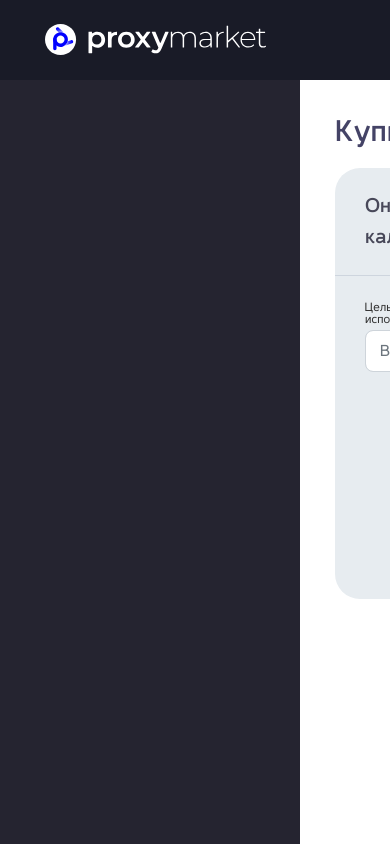
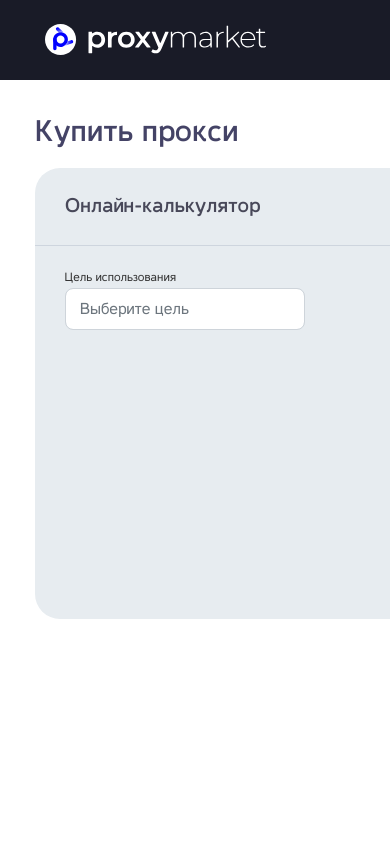
Before and after one commit to Pelmenya/proxy-market-calculator, a React (Create React App) app: page / in a window 390 px wide. Shown: the top 844 px of the page. Built offline with nearby package versions, Linux system fonts and the light colour scheme.

Commit message:
Рефакторинг компонент

```diff
--- a/src/components/app.module.css
+++ b/src/components/app.module.css
@@ -17,7 +17,7 @@
     display: grid;
     width: 100vw;
     height: 100vh;
-    grid-template-columns: 300px minmax(320px, 985px) auto;
+    grid-template-columns: 300px minmax(320px, 1020px) auto;
 	grid-template-rows: 80px auto;
 
     grid-template-areas:
@@ -48,4 +48,14 @@
     grid-area: main;
     padding-top: 25px;
     padding-left: 35px;
+    padding-right: 35px;
 }
+
+@media (max-width: 1025px) {
+    .app {
+        grid-template-areas:
+        "header header header"
+        "main main ."
+    }
+
+}
--- /dev/null
+++ b/src/components/dashboard/components/dashboard-body/dashbord-body.tsx
@@ -0,0 +1,6 @@
+import { TBaseProps } from '../../../../types/t-base-props';
+import styles from '../../dashboard.module.css';
+
+export const DashboardBody = ({ children }: TBaseProps) => (
+    <div className={styles.body}>{children}</div>
+);
--- a/src/components/dashboard/dashboard-step-one/dashboard-step-one.tsx
+++ b/src/components/dashboard/dashboard-step-one/dashboard-step-one.tsx
@@ -5,6 +5,7 @@ import { ProxyItem } from '../proxy-item/proxy-item';
 
 import styles from '../dashboard.module.css';
 import { TotalCost } from '../../total-cost/total-cost';
+import { DashboardBody } from '../components/dashboard-body/dashbord-body';
 
 export const DashboardStepOne = () => {
     const clearBtnId = 'clear-button';
@@ -27,14 +28,16 @@ export const DashboardStepOne = () => {
                     onClick={handlerOnClickClearBtn}
                 />
             </DashboardHead>
-            <div className={styles.body}>
+            <DashboardBody>
+                <>
                     <ProxyItem
                         handlerIsInit={setIsInit}
                         isInit={isInit}
                         proxyId={0}
                     />
                     <TotalCost />
-            </div>
+                </>
+            </DashboardBody>
         </div>
     );
 };
--- a/src/components/dashboard/dashboard-step-two/dashboard-step-two.tsx
+++ b/src/components/dashboard/dashboard-step-two/dashboard-step-two.tsx
@@ -17,6 +17,7 @@ import { useTotalCost } from '../../../hooks/use-total-cost/use-total-cost';
 import { setTotalCost } from '../../../redux/slices/total-cost';
 import { getTotalCostState } from '../../../redux/selectors/total-cost';
 import { ProxyReady } from '../proxy-ready/proxy-ready';
+import { DashboardBody } from '../components/dashboard-body/dashbord-body';
 
 export const DashboardStepTwo = () => {
     const dispatch = useAppDispatch();
@@ -40,8 +41,6 @@ export const DashboardStepTwo = () => {
         const filterProxys = proxys
             .filter((proxy) => proxy.id !== id)
             .map((proxy, idx) => ({ ...proxy, id: idx }));
-        const last = filterProxys[filterProxys.length - 1];
-
         dispatch(setProxys(filterProxys));
         setReadyOrders(readyOrders - 1);
     };
@@ -70,16 +69,13 @@ export const DashboardStepTwo = () => {
                 {readyOrders === 1 ? (
                     <div className="d-flex flex-column gap-4">
                         <div className="d-flex justify-content-between align-items-center">
-                            <ProxyReady proxy={proxys[0]} />
-                            <ButtonLink
-                                icon="delete"
+                            <ProxyReady
+                                proxy={proxys[0]}
                                 onClick={() => {
                                     setReadyOrders(readyOrders - 1);
                                     handlerSetInitProxysState();
                                 }}
-                            >
-                                <>Удалить</>
-                            </ButtonLink>
+                            />
                         </div>
                         <ButtonLink icon="plus" onClick={handlerAddProxy}>
                             <>Добавить позицию</>
@@ -94,16 +90,13 @@ export const DashboardStepTwo = () => {
                                         key={proxy.id}
                                         className="d-flex justify-content-between align-items-center"
                                     >
-                                        <ProxyReady proxy={proxy} />
-                                        <ButtonLink
-                                            icon="delete"
+                                        <ProxyReady
+                                            proxy={proxy}
                                             onClick={() => {
                                                 setReadyOrders(readyOrders - 1);
                                                 handlerDeleteProxy(proxy.id);
                                             }}
-                                        >
-                                            <>Удалить</>
-                                        </ButtonLink>
+                                        />
                                     </div>
                                 );
                         })}
@@ -132,9 +125,9 @@ export const DashboardStepTwo = () => {
                     </div>
                 )}
             </DashboardHead>
-            <div className={styles.body}>
+            <DashboardBody>
                 <TotalCost />
-            </div>
+            </DashboardBody>
         </div>
     );
 };
--- a/src/components/dashboard/proxy-item/proxy-item.module.css
+++ b/src/components/dashboard/proxy-item/proxy-item.module.css
@@ -5,3 +5,12 @@
     gap: 20px;
     grid-template-rows: 1fr 1fr;
 }
+
+@media (max-width: 765px) {
+    .container {
+        grid-template-columns: 1fr 1fr;
+        grid-auto-columns: min-content;
+        gap: 10px;
+        grid-template-rows: 1fr 1fr 1fr;
+    }
+}
--- a/src/components/dashboard/proxy-ready/proxy-ready.tsx
+++ b/src/components/dashboard/proxy-ready/proxy-ready.tsx
@@ -1,13 +1,22 @@
 import { TProxy } from '../../../redux/slices/proxys';
+import { TBaseProps } from '../../../types/t-base-props';
+import { ButtonLink } from '../components/button-link/button-link';
 
-export const ProxyReady = ({ proxy }: { proxy: TProxy }) => (
+export type TProxyReadyProps = TBaseProps & {
+    proxy: TProxy;
+};
+
+export const ProxyReady = ({ proxy, onClick }: TProxyReadyProps) => (
     <>
-        <p className="m-0">Прокси</p>
+        <p className="m-0">Прокси #{proxy.id + 1}</p>
         <p className="m-0">
             {proxy.purposeType.text}, {proxy.proxyType.text},{' '}
             {proxy.countProxyType.text}
             {'шт., '}
             {proxy.countryType.text}, {proxy.periodType.text.split('от')[0]}
         </p>
+        <ButtonLink icon="delete" onClick={onClick}>
+            <>Удалить</>
+        </ButtonLink>
     </>
 );
```
Lines whose indentation alone changed are shown as unchanged.
